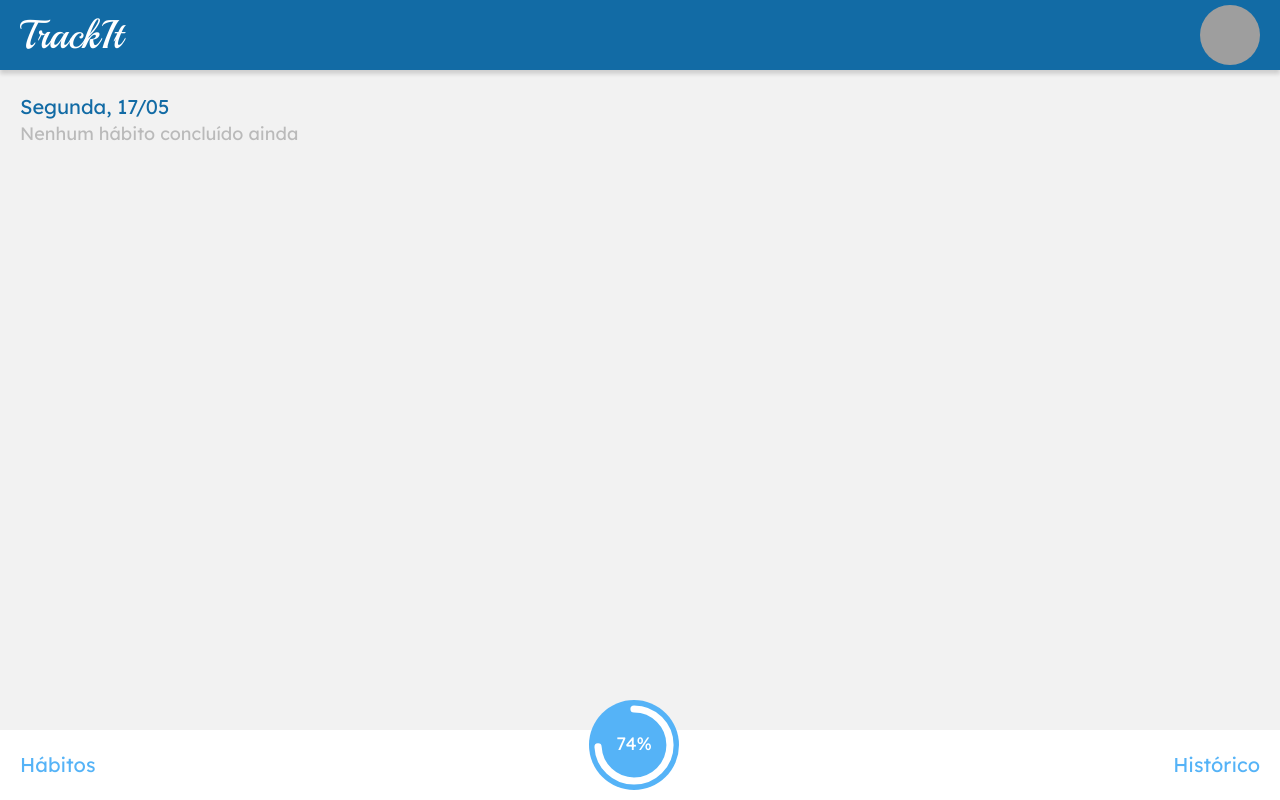
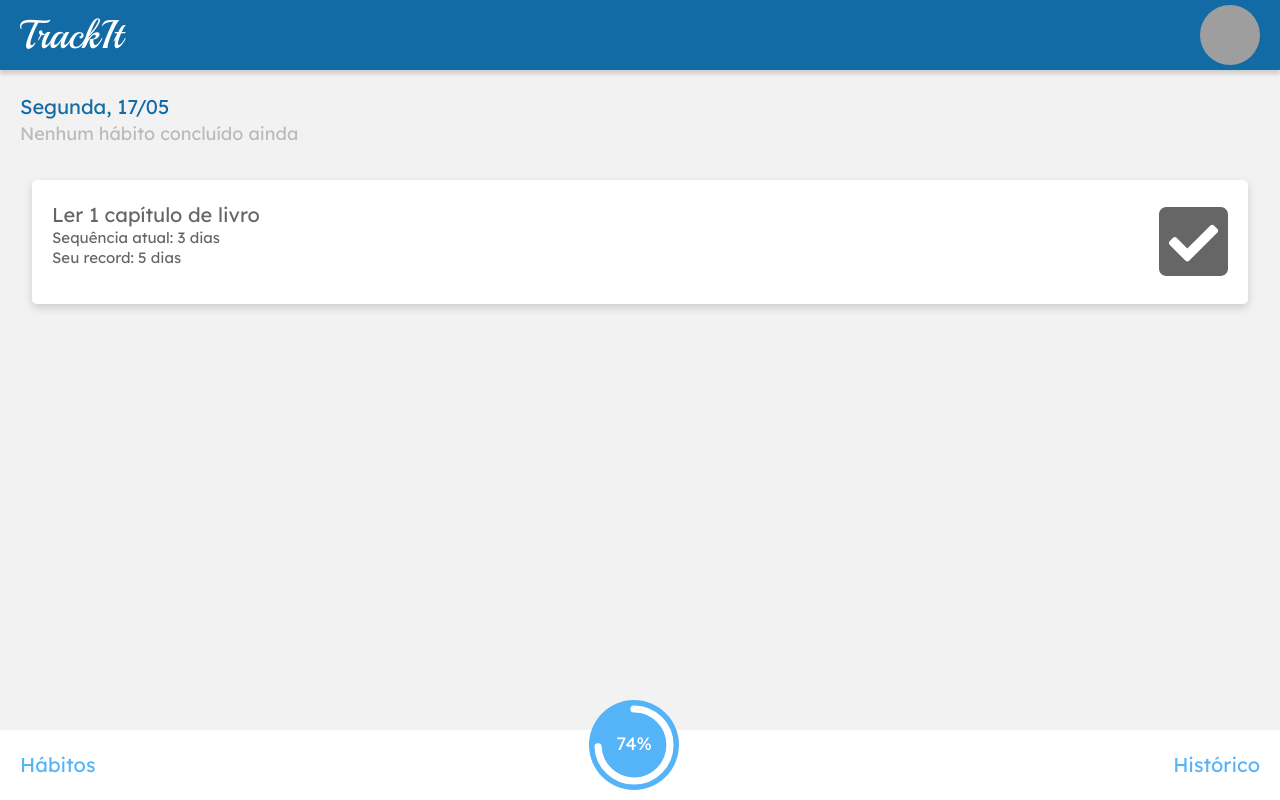
Before and after one commit to jumeneguete/TackIt, a JavaScript app: page /today in a window 1280 px wide. Built offline with nearby package versions, Linux system fonts and the light colour scheme; grey boxes are pictures that could not be loaded.

Commit message:
Layout completo

```diff
--- a/src/components/habits/Habits.js
+++ b/src/components/habits/Habits.js
@@ -1,6 +1,4 @@
 import styled from "styled-components";
-import Footer from "../Footer";
-import Header from "../Header";
 import AddHabitBox from "./AddHabitBox";
 import HabitBox from "./HabitBox";
 import HeaderHabits from "./HeaderHabits";
--- /dev/null
+++ b/src/components/today/HabitContainer.js
@@ -0,0 +1,60 @@
+import styled from "styled-components";
+
+export default function HabitContainer() {
+    return (
+        <Container>
+            <MyHabit>
+                <p>Ler 1 capítulo de livro</p>
+                <Track>
+                    <p>Sequência atual: 3 dias</p>
+                    <p>Seu record: 5 dias</p>
+                </Track>
+            </MyHabit>
+            <Icon>
+                <svg aria-hidden="true" focusable="false" data-prefix="fas" data-icon="check-square" class="svg-inline--fa fa-check-square fa-w-14" role="img" xmlns="http://www.w3.org/2000/svg" viewBox="0 0 448 512"><path fill="currentColor" d="M400 480H48c-26.51 0-48-21.49-48-48V80c0-26.51 21.49-48 48-48h352c26.51 0 48 21.49 48 48v352c0 26.51-21.49 48-48 48zm-204.686-98.059l184-184c6.248-6.248 6.248-16.379 0-22.627l-22.627-22.627c-6.248-6.248-16.379-6.249-22.628 0L184 302.745l-70.059-70.059c-6.248-6.248-16.379-6.248-22.628 0l-22.627 22.627c-6.248 6.248-6.248 16.379 0 22.627l104 104c6.249 6.25 16.379 6.25 22.628.001z"></path></svg>
+            </Icon>
+        </Container>
+
+    );
+}
+
+const Container = styled.div`
+    width: 95%;
+    padding: 20px;
+    margin: 0 auto 20px auto;
+    background-color: #fff;
+    border-radius: 5px;
+    display: flex;
+    align-items: center;
+    justify-content: space-between;
+    box-shadow: 0px 4px 10px rgba(0, 0, 0, 0.15);
+`;
+
+const MyHabit = styled.div`
+    width: 90%;
+    height: 69px;
+    margin-bottom: 15px;
+    display: flex;
+    flex-direction: column;
+    justify-content: center;
+
+    & > p {
+        font-size: 20px;
+        color: #666
+    }
+`;
+
+const Track = styled.div`
+    p {
+        font-size: 15px;
+        color: #666;
+        margin-top: 5px;
+    }
+`;
+
+const Icon = styled.div`
+    svg {
+        width: 69px;
+        color: #666;
+    }
+`;
--- a/src/components/today/Today.js
+++ b/src/components/today/Today.js
@@ -1,10 +1,14 @@
 import styled from "styled-components";
+import HabitContainer from "./HabitContainer";
 import HeaderToday from "./HeaderToday";
 
 export default function Today() {
     return (
         <Container>
             <HeaderToday />
+            <MarginTop>
+                <HabitContainer />
+            </MarginTop>
         </Container>
     );
 }
```
